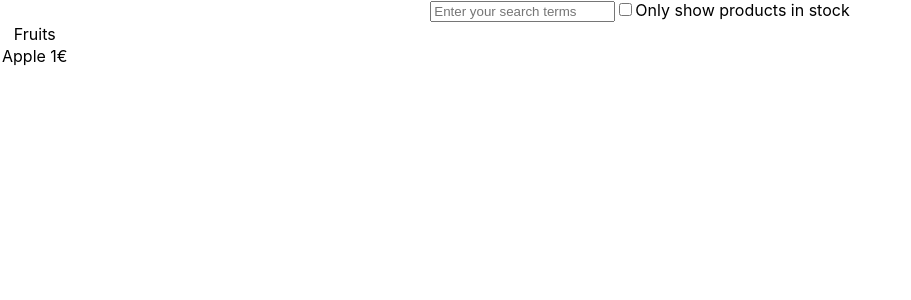
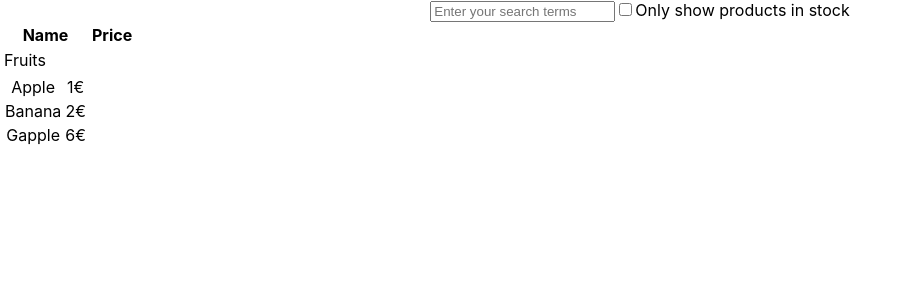
Before and after one commit to FriedrichtenHagen/react-product-data-table, a React (Create React App) app: page / in a window 1280 px wide. Shown: the top 300 px of the page, without its empty margins (0-911 px from the left). Built offline with nearby package versions, Linux system fonts and the light colour scheme.

Commit message:
fill in example data

```diff
--- a/src/App.js
+++ b/src/App.js
@@ -18,7 +18,7 @@ function App() {
   return (
     <div className="App">
       <Header/>
-      <ProductTable/>
+      <ProductTable productJson={jsonFile}/>
     </div>
   );
 }
--- a/src/ProductRow.js
+++ b/src/ProductRow.js
@@ -1,5 +1,19 @@
 export default function ProductRow(){
     return(
-        <div>Apple 1€</div>
+        <div>
+           <tr>
+                <td>Apple</td>
+                <td>1€</td>
+            </tr>
+            <tr>
+                <td>Banana</td>
+                <td>2€</td>
+            </tr>
+            <tr>
+                <td>Gapple</td>
+                <td>6€</td>
+            </tr>
+        </div>
+
     )
 }
--- a/src/ProductTable.js
+++ b/src/ProductTable.js
@@ -1,11 +1,30 @@
 import ProductCategoryRow from "./ProductCategoryRow"
 import ProductRow from "./ProductRow"
 
-export default function ProductTable(){
+export default function ProductTable({productJson}){
     return(
         <table>
-            <ProductCategoryRow/>
-            <ProductRow/>
+            <tbody>
+                <tr>
+                    <th>Name</th>
+                    <th>Price</th>
+                </tr>
+                <tr>
+                    <ProductCategoryRow/>
+                </tr>
+                <tr>
+                    <ProductRow/>
+                </tr>
+
+            </tbody>
         </table>
     )
 }
+
+
+
+{/* <tr>
+                <td>
+                    {productJson[0].price}
+                </td>
+            </tr> */}
```
